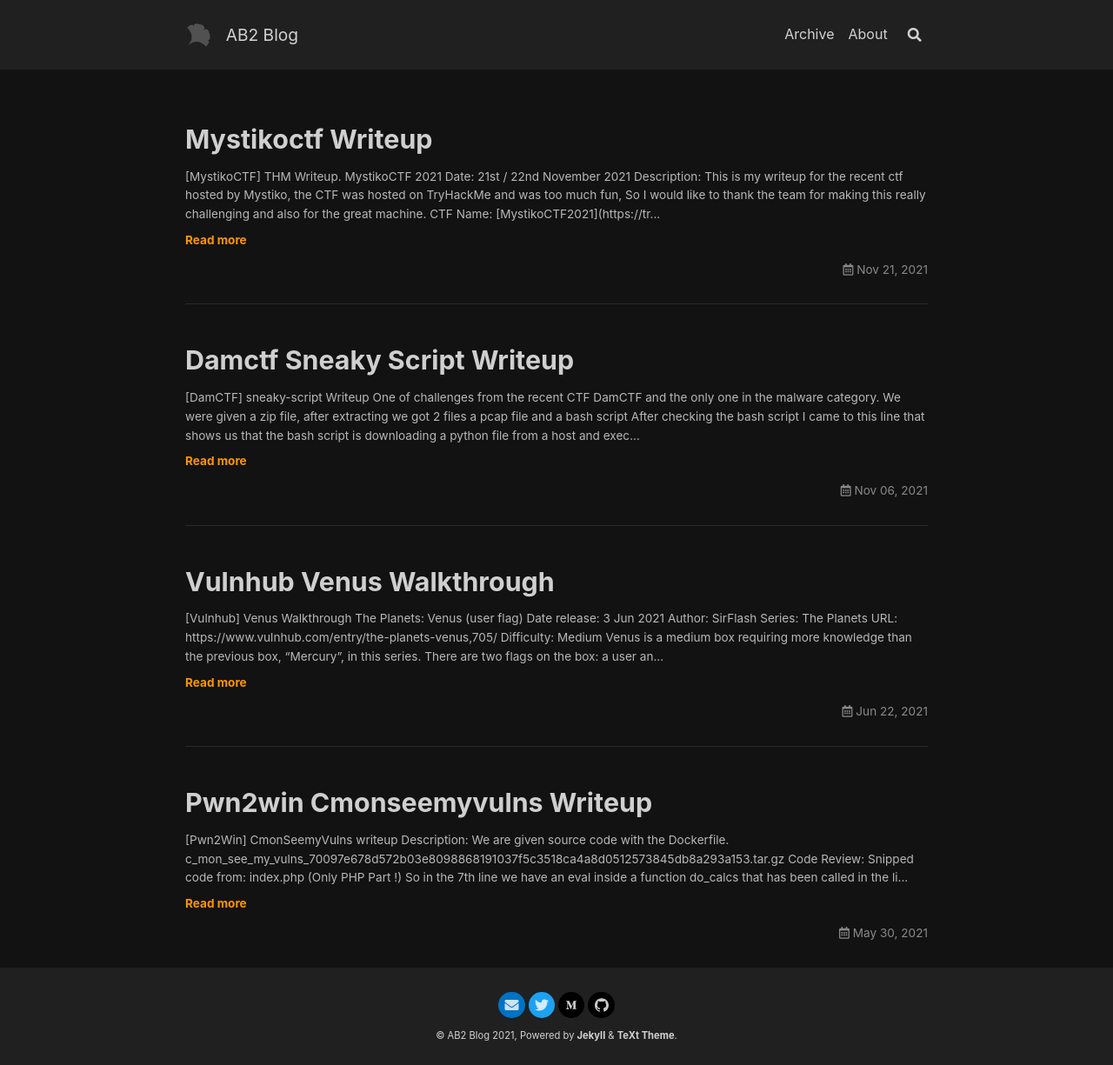
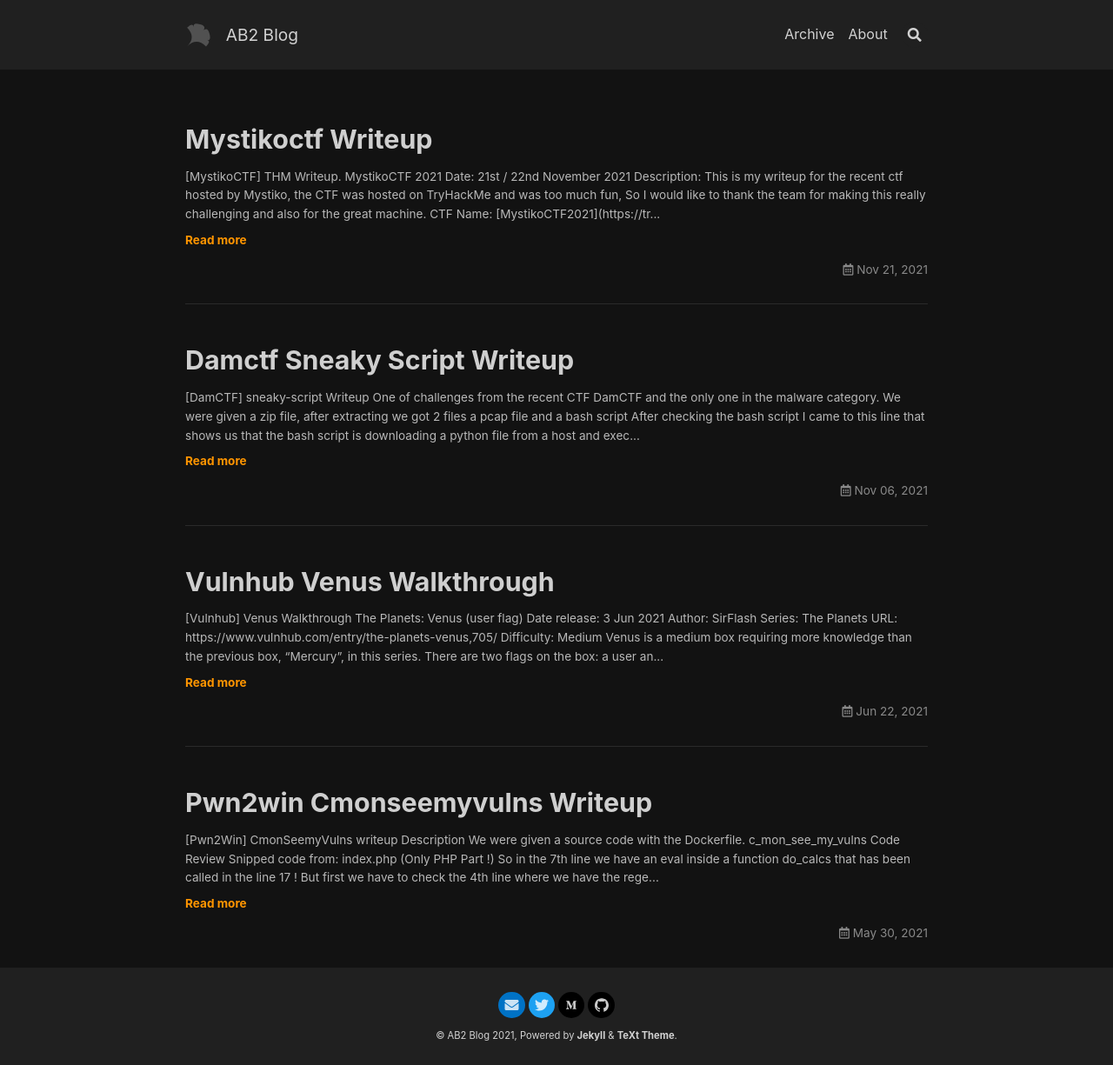
Before and after one commit to ab2pentest/ab2.github.io, a Jekyll site: the page built from index.html, in a window 1280 px wide. Shown: the whole page at 87% size. Built offline with Jekyll 4.4.1, drawn with Linux system fonts in a browser that asks for light colours; nearby versions of some CDN libraries; the list of posts is cut into pages by our own code.

Commit message:
Fixing the writeup

```diff
--- a/_posts/2021-05-30-Pwn2Win-CmonSeemyVulns-writeup.md
+++ b/_posts/2021-05-30-Pwn2Win-CmonSeemyVulns-writeup.md
@@ -1,14 +1,14 @@
 # [Pwn2Win] CmonSeemyVulns writeup
 
-## Description:
+## Description
 
 ![2021-05-30_21-03](https://user-images.githubusercontent.com/84577967/120118699-267d5280-c194-11eb-8fae-0fec1de1b704.png)
 
-We are given source code with the Dockerfile.
+We were given a source code with the Dockerfile.
 
-[c_mon_see_my_vulns_70097e678d572b03e8098868191037f5c3518ca4a8d0512573845db8a293a153.tar.gz](https://github.com/ab2pentest/ctfwriteups/files/6566856/c_mon_see_my_vulns_70097e678d572b03e8098868191037f5c3518ca4a8d0512573845db8a293a153.tar.gz)
+[c_mon_see_my_vulns](https://github.com/ab2pentest/ctfwriteups/files/6566856/c_mon_see_my_vulns_70097e678d572b03e8098868191037f5c3518ca4a8d0512573845db8a293a153.tar.gz)
 
-## Code Review:
+## Code Review
 
 ![2021-05-30_20-54](https://user-images.githubusercontent.com/84577967/120118712-31d07e00-c194-11eb-9ca7-dea97992fbed.png)
 
@@ -19,9 +19,9 @@ Snipped code from: index.php (Only PHP Part !)
 So in the 7th line we have an eval inside a function `do_calcs` that has been called in the line 17 !
 But first we have to check the 4th line where we have the regex pattern so our php code must be inside `{{PHP EVAL CODE}}`
 
-## Solution:
+## Solution
 
-If we tries to send something like `200,{{phpinfo()}}` its going to be executed !
+If we tries to send something like "200,{{phpinfo()}}" its going to be executed !
 
 ![2021-05-30_21-11](https://user-images.githubusercontent.com/84577967/120118671-fdf55880-c193-11eb-9db9-0f1846e00f00.png)
 
```
Also changed, not shown: README-zh.md (deleted).
